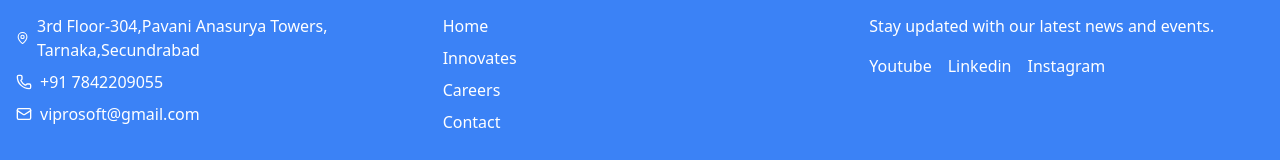
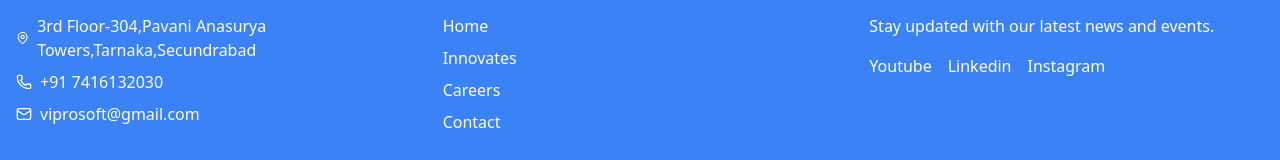
Before and after one commit to Bhuvan0109/Viprosys-web, a React (Create React App) app: page / in a window 1280 px wide. Shown: the part 2354-2514 px from the top of the page. Built offline with nearby package versions, Linux system fonts and the light colour scheme.

Commit message:
change of number

```diff
--- a/src/pages/home.js
+++ b/src/pages/home.js
@@ -78,7 +78,7 @@
       setMessages([...messages, { text: currentMessage, isBot: false }]);
       setTimeout(() => {
         setMessages(prev => [...prev, {
-          text: "https://wa.me/917842209055",
+          text: "https://wa.me/917416132030",
           isBot: true
         }]);
       }, 1000);
@@ -414,18 +414,17 @@
             rel="noopener noreferrer"
             className="hover:underline text-black-600"
           >
-            3rd Floor-304,Pavani Anasurya Towers,
-Tarnaka,Secundrabad
+            3rd Floor-304,Pavani Anasurya Towers,Tarnaka,Secundrabad
           </a>
         </p>
 
         <p className="flex items-center gap-2 mb-2">
           <Phone className="h-4 w-4" />
           <a
-            href="tel:+917842209055"
+            href="tel:+917416132030"
             className="hover:underline text-gblack-600"
           >
-            +91 7842209055
+            +91 7416132030
           </a>
         </p>
 
@@ -450,7 +449,7 @@
                 <li className="hover:text-green-800 cursor-pointer">
 
                 <a
-            href="tel:+917995799513"
+            href="tel:+917416132030"
             className="hover:underline text-black-600" >
             Contact
           </a>
```
